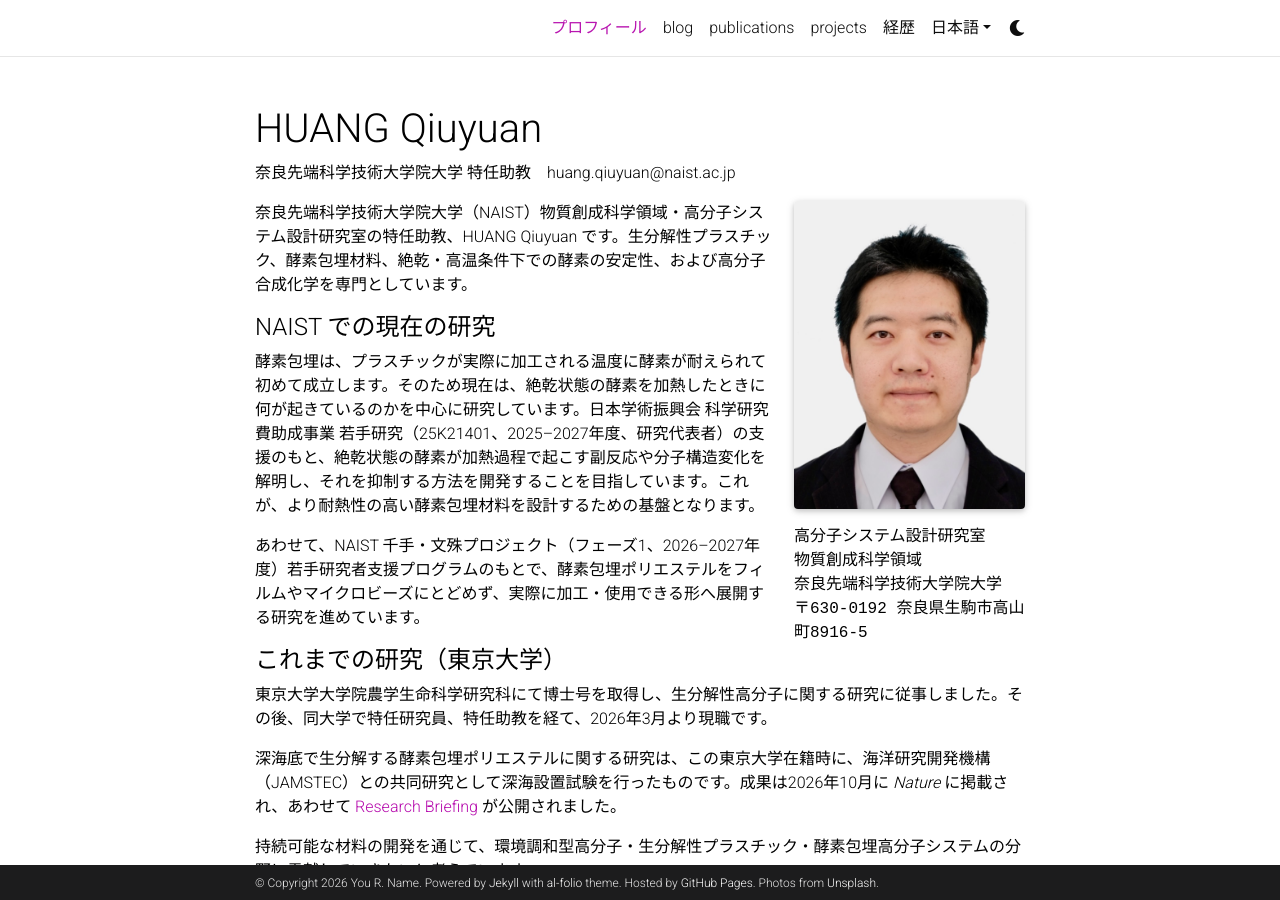
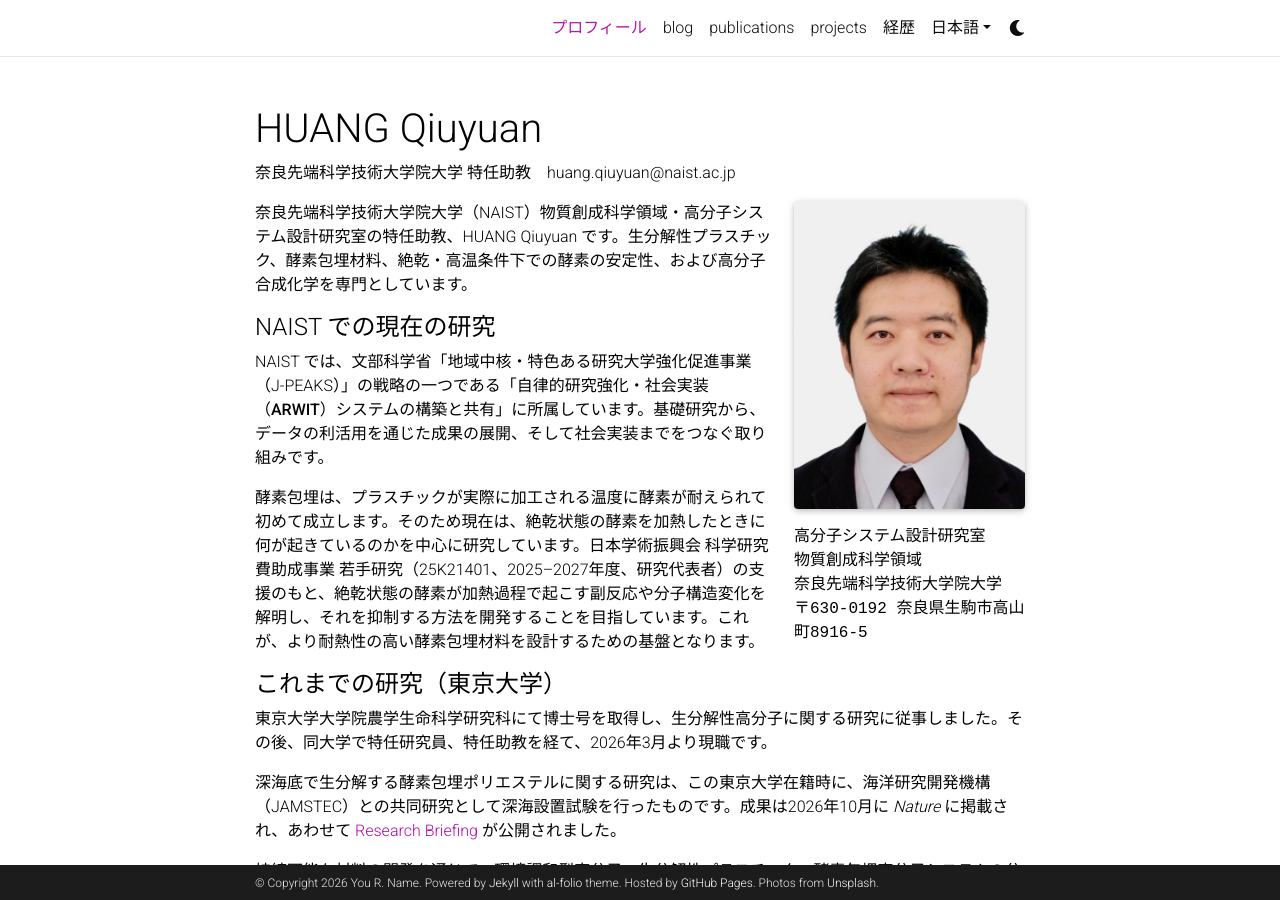
Before and after one commit to huangqiukk/huangqiukk.github.io, a Jekyll site: the page built from _pages/about_ja.md, in a window 1280 px wide and 900 px high. Built offline with Jekyll 4.4.1, drawn with Linux system fonts in a browser that asks for light colours; full-size pictures stand in for the smaller copies a plugin makes; emoji names are drawn with the system emoji font; comment, search, counter and statistics services are not loaded; a style sheet for code colours, icons or effects is not loaded.

Commit message:
Update research details in about_ja.md
NAISTでの現在の研究内容を追加し、酵素包埋ポリエステルの研究についての記述を削除しました。

```diff
--- a/_pages/about_ja.md
+++ b/_pages/about_ja.md
@@ -29,9 +29,9 @@ social: true
 
 #### NAIST での現在の研究
 
+NAIST では、文部科学省「地域中核・特色ある研究大学強化促進事業（J-PEAKS）」の戦略の一つである**「自律的研究強化・社会実装（ARWIT）システムの構築と共有」**に所属しています。基礎研究から、データの利活用を通じた成果の展開、そして社会実装までをつなぐ取り組みです。
+
 酵素包埋は、プラスチックが実際に加工される温度に酵素が耐えられて初めて成立します。そのため現在は、**絶乾状態**の酵素を加熱したときに何が起きているのかを中心に研究しています。日本学術振興会 科学研究費助成事業 若手研究（25K21401、2025–2027年度、研究代表者）の支援のもと、絶乾状態の酵素が加熱過程で起こす副反応や分子構造変化を解明し、それを抑制する方法を開発することを目指しています。これが、より耐熱性の高い酵素包埋材料を設計するための基盤となります。
-
-あわせて、NAIST 千手・文殊プロジェクト（フェーズ1、2026–2027年度）若手研究者支援プログラムのもとで、酵素包埋ポリエステルをフィルムやマイクロビーズにとどめず、実際に加工・使用できる形へ展開する研究を進めています。
 
 #### これまでの研究（東京大学）
 
```
